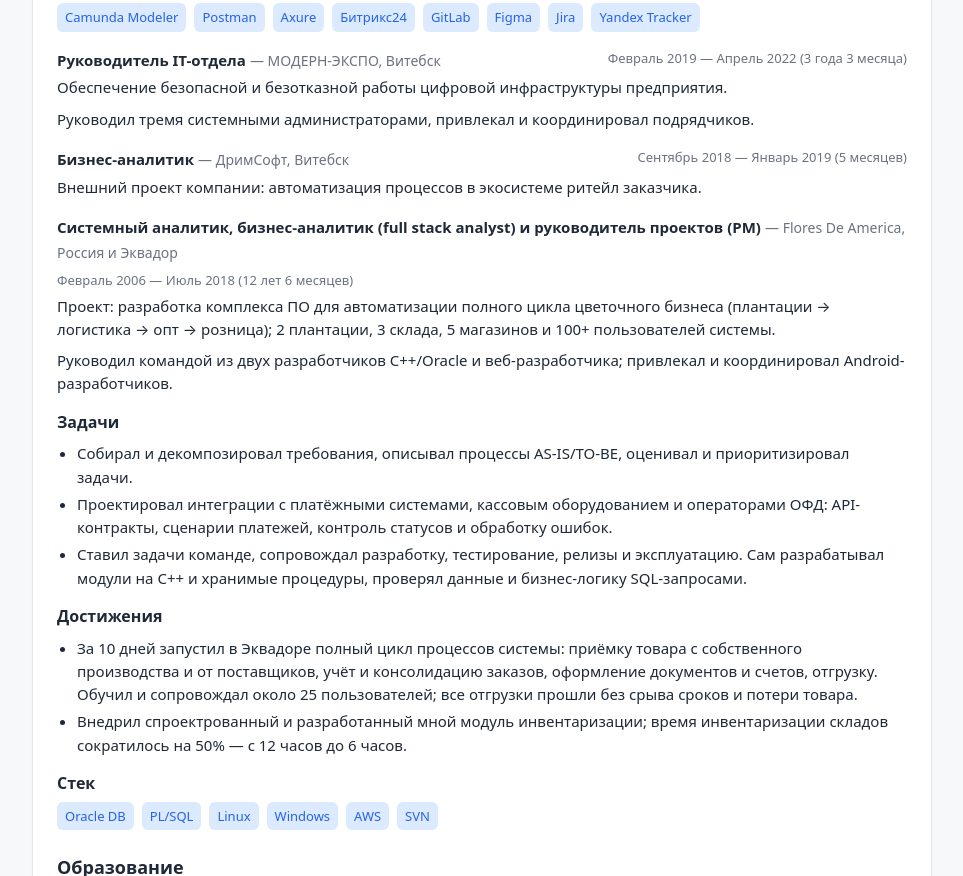
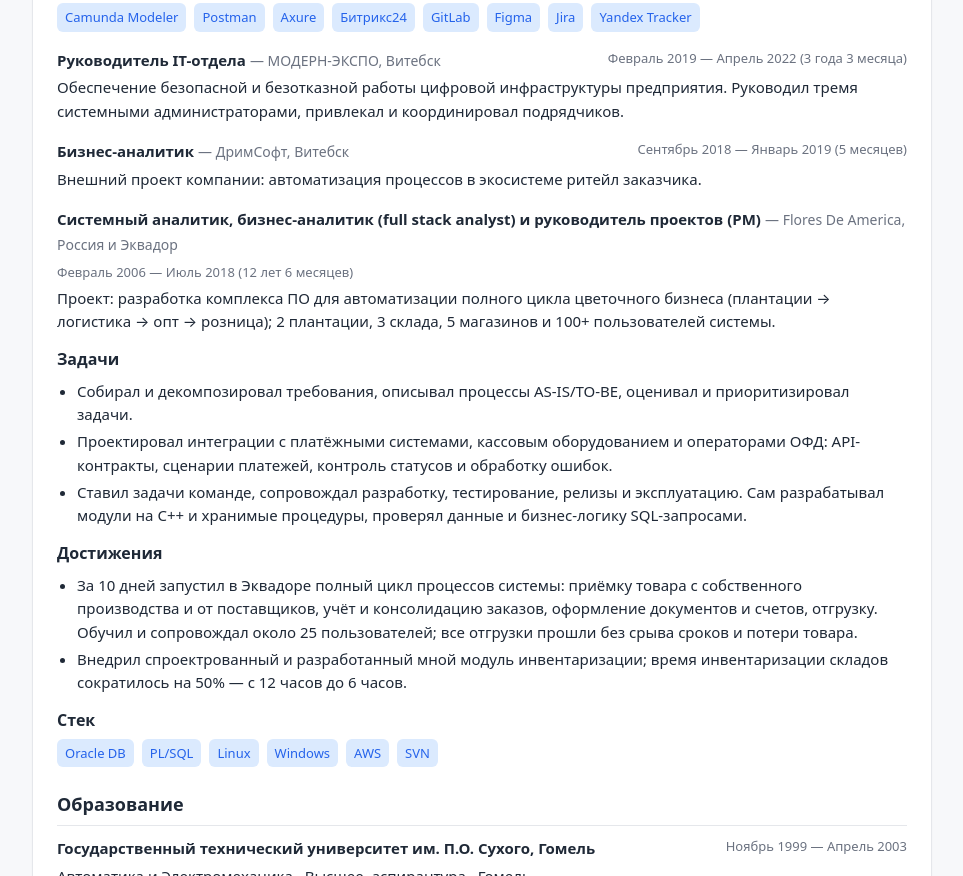
Before and after one commit to xs1za/cv, a plain HTML site: page index.html in a window 1280 px wide. Shown: the part 2214-3090 px from the top of the page, without its empty margins (158-1121 px from the left). Drawn offline with Linux system fonts and the light colour scheme.

Commit message:
update CV

```diff
--- a/index.html
+++ b/index.html
@@ -345,8 +345,6 @@
                 </div>
                 <p>
                     Обеспечение безопасной и безотказной работы цифровой инфраструктуры предприятия.
-                </p>
-                <p>
                     Руководил тремя системными администраторами, привлекал и координировал подрядчиков.
                 </p>
             </div>
@@ -374,9 +372,6 @@
                 </div>
                 <p>
                     Проект: разработка комплекса ПО для автоматизации полного цикла цветочного бизнеса (плантации → логистика → опт → розница); 2 плантации, 3 склада, 5 магазинов и 100+ пользователей системы.
-                </p>
-                <p>
-                    Руководил командой из двух разработчиков C++/Oracle и веб-разработчика; привлекал и координировал Android-разработчиков.
                 </p>
 
                 <h3>Задачи</h3>
```
